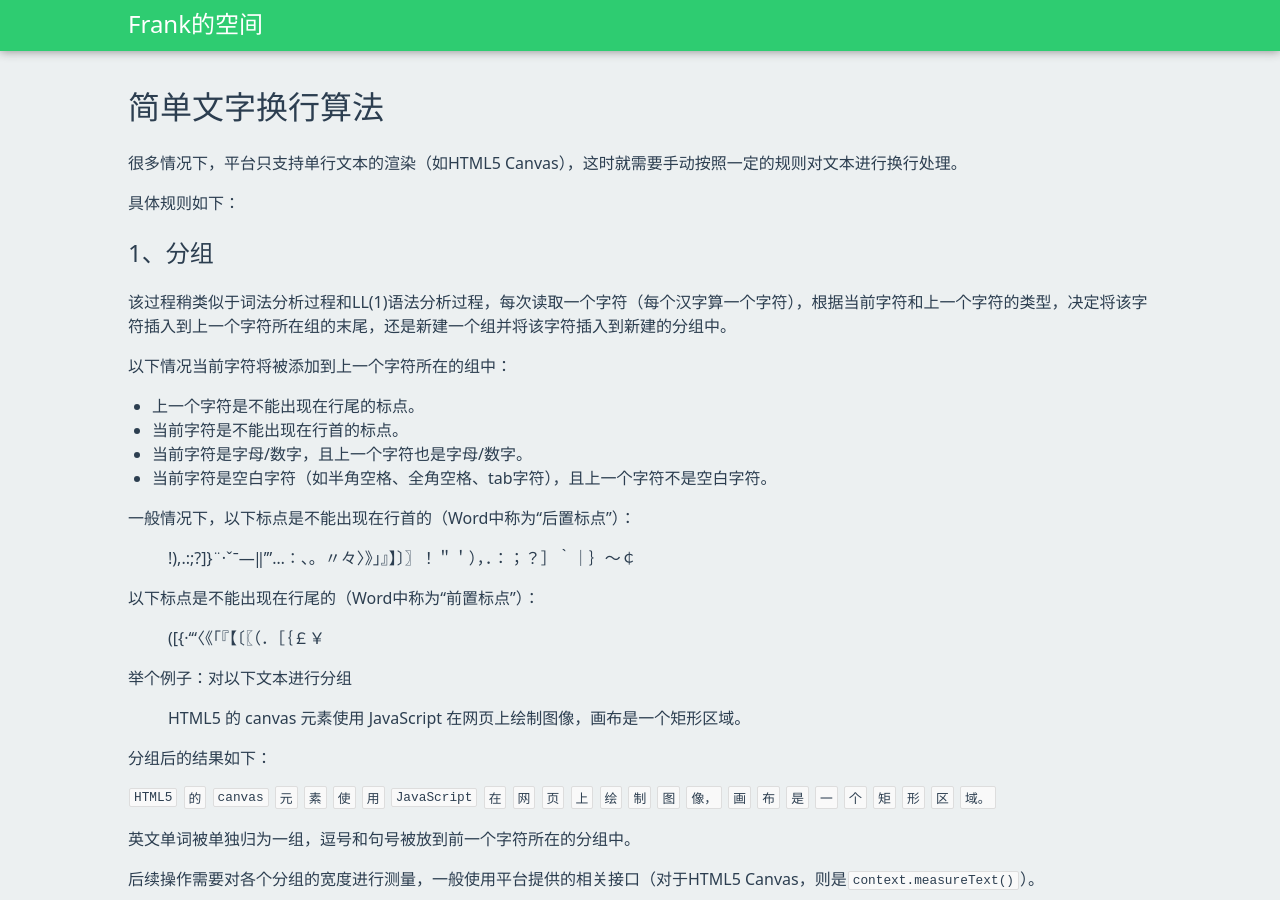
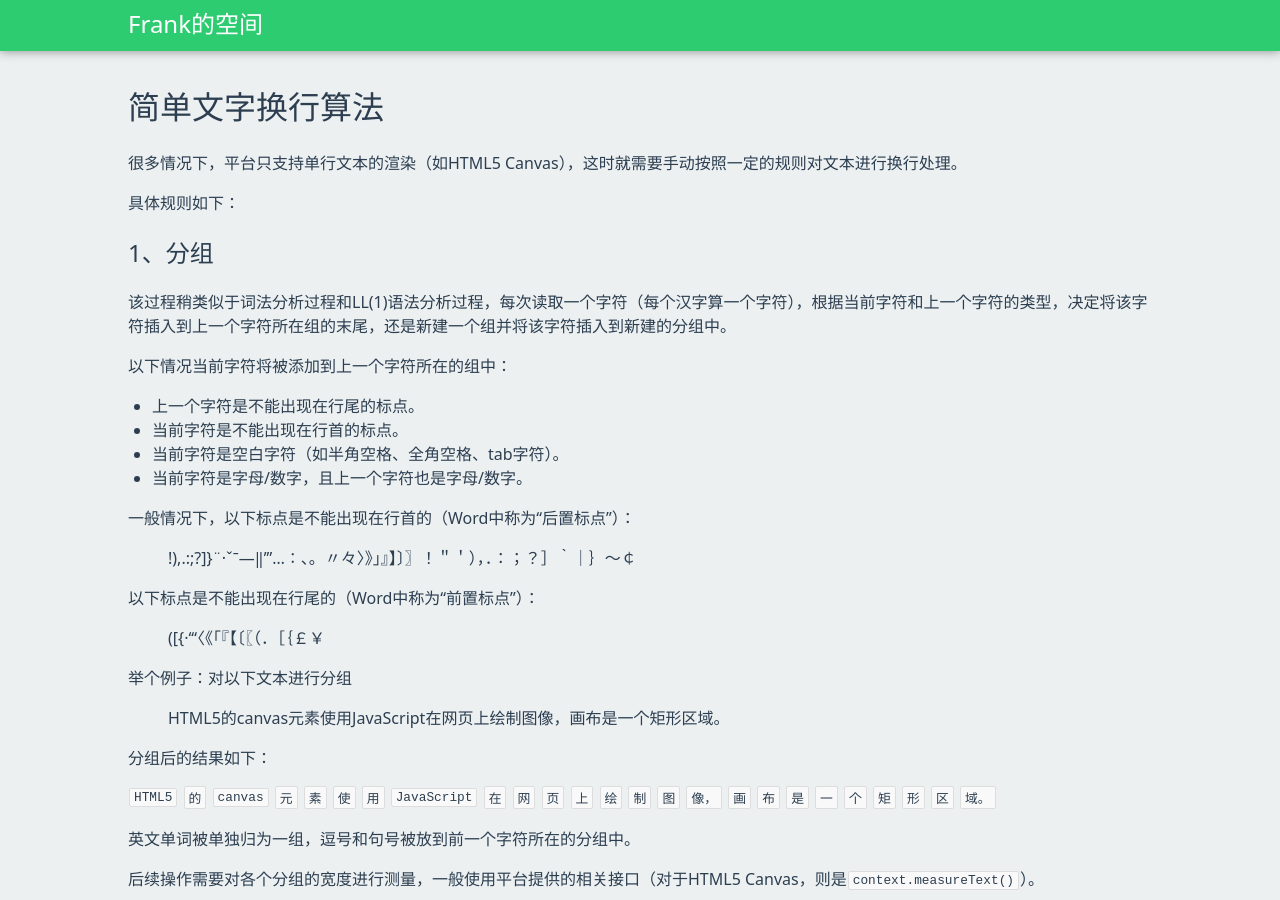
Before and after one commit to frank-deng/frank-deng, a Jekyll site: the page built from _posts/2019-07-28-line-folding.md, in a window 1280 px wide and 900 px high. Built offline with Jekyll 4.4.1, drawn with Linux system fonts in a browser that asks for light colours.

Commit message:
Updated posts

```diff
--- a/_posts/2019-07-28-line-folding.md
+++ b/_posts/2019-07-28-line-folding.md
@@ -16,8 +16,8 @@ tags: [HTML, JavaScript]
 
 * 上一个字符是不能出现在行尾的标点。
 * 当前字符是不能出现在行首的标点。
+* 当前字符是空白字符（如半角空格、全角空格、tab字符）。
 * 当前字符是字母/数字，且上一个字符也是字母/数字。
-* 当前字符是空白字符（如半角空格、全角空格、tab字符），且上一个字符不是空白字符。
 
 一般情况下，以下标点是不能出现在行首的（Word中称为“后置标点”）：
 
@@ -29,7 +29,7 @@ tags: [HTML, JavaScript]
 
 举个例子：对以下文本进行分组
 
-> HTML5 的 canvas 元素使用 JavaScript 在网页上绘制图像，画布是一个矩形区域。
+> HTML5的canvas元素使用JavaScript在网页上绘制图像，画布是一个矩形区域。
 
 分组后的结果如下：
 
```
Also changed, not shown: _posts/2021-07-01-react-render-body.md (+2 -0 lines).
